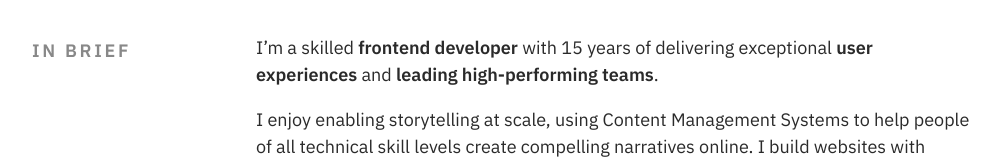
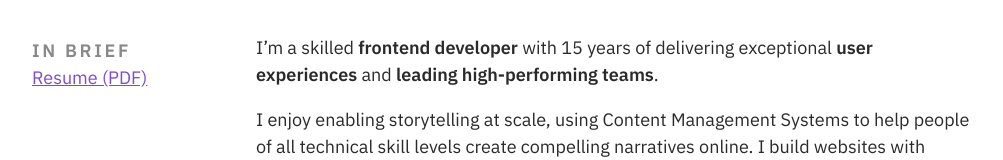
Before and after one commit to danlaush/danlaush-website-2021, a Next.js app: page /about in a window 1280 px wide. Shown: the part 521-681 px from the top of the page, without its empty margins (112-1115 px from the left). Built offline with nearby package versions, Linux system fonts and the light colour scheme.

Commit message:
resume link

```diff
--- a/pages/about.js
+++ b/pages/about.js
@@ -6,7 +6,7 @@ import TwoUp from "../components/two-up";
 const AboutPage = () => (
   <Layout title="About" breadcrumb>
     <Container>
-      <TwoUp title="In brief">
+      <TwoUp title="In brief" subtitle={<a href="/Laush-resume.pdf">Resume (PDF)</a>}>
         <p>I’m a skilled <strong>frontend developer</strong> with 15 years of delivering exceptional <strong>user experiences</strong> and <strong>leading high-performing teams</strong>.</p>
         <p>I enjoy enabling storytelling at scale, using Content Management Systems to help people of all technical skill levels create compelling narratives online. I build websites with React/Next.js (<a href="https://wise.com/">example</a>), Vue/Nuxt (<a href="https://www.worksafe.vic.gov.au/">example</a>), and many other frontend systems over the years. I’m familiar with CMSes like WordPress and Drupal (both headless and traditional), and for the last few years have led development of a custom in-house CMS for tens of thousands of complex landing pages on wise.com.</p>
         <p>What sets me apart in a team is my ability to communicate about technology to all types of stakeholders. I’m looking to <strong>transition back to an individual contributor role</strong> to leverage my technical expertise and collaborate with designers, product owners, and business leadership.</p>
```
